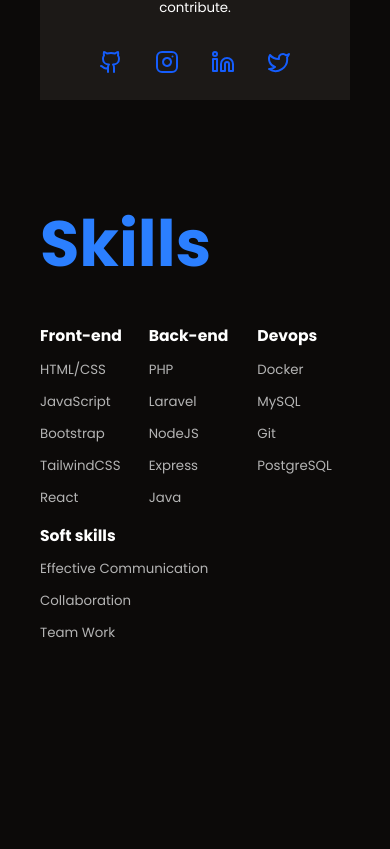
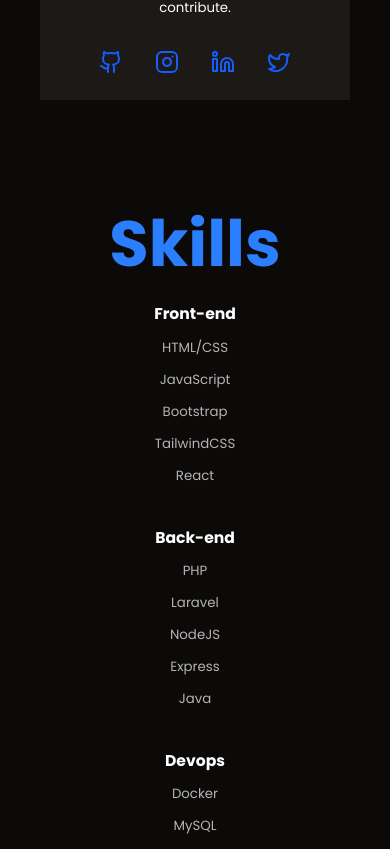
Before and after one commit to Gmmbr10/portfolio, a React (Vite) app: page / in a window 390 px wide. Shown: the part 1115-1964 px from the top of the page. Built offline with nearby package versions, Linux system fonts and the light colour scheme.

Commit message:
feat: add responsible design

```diff
--- a/src/components/Skills/skills.module.css
+++ b/src/components/Skills/skills.module.css
@@ -1,5 +1,6 @@
 .container {
-    height: 85dvh;
+    min-height: 85dvh;
+    height: max-content;
     padding: 64px 0 32px;
     display: flex;
     flex-direction: column;
@@ -31,3 +32,15 @@
 .item {
     color: var(--text-gray-light);
 }
+
+@media (max-width: 950px) {
+    .container {
+        text-align: center;
+        gap: 10px;
+    }
+
+    .content {
+        flex-direction: column;
+        gap: 40px;
+    }
+}
```
